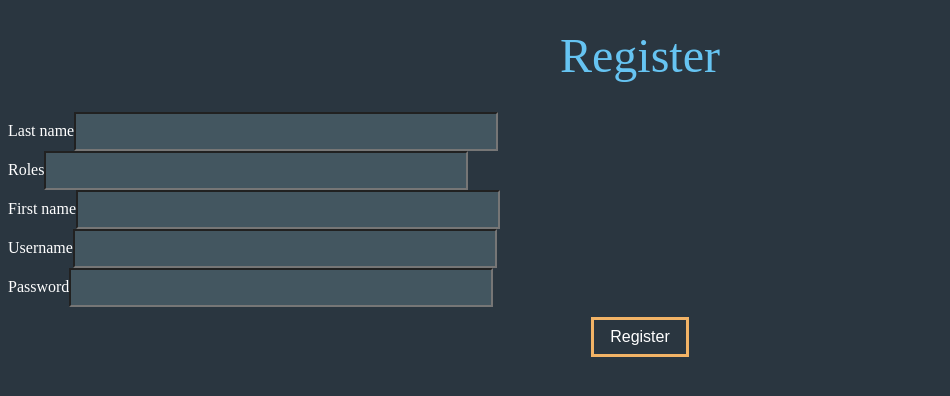
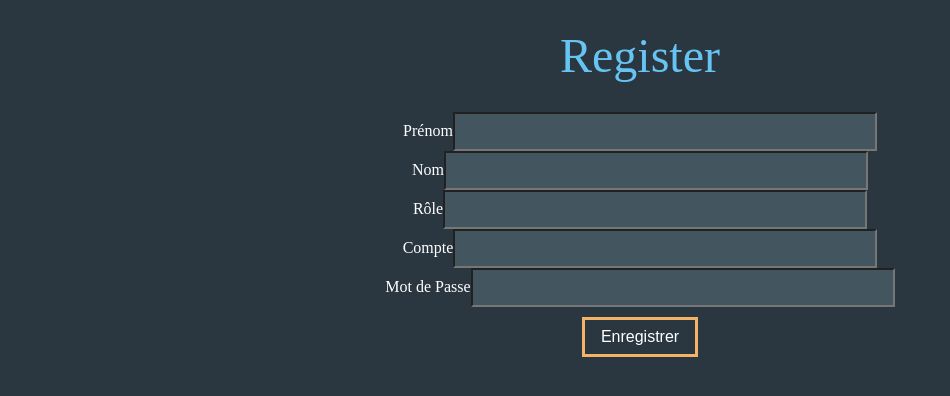
Before and after one commit to Valerian-Touzard/Propar, a Symfony app: template templates/registration/register.html.twig in a window 1280 px wide. Shown: the top 396 px of the page, without its empty margins (0-950 px from the left). Run offline with Twig, Linux system fonts and the light colour scheme; the template is opened without the code that fills it, so the values that code supplies are empty; form fields are guessed from the names that the template uses; some libraries are stand-ins or nearby versions; some web fonts are replaced.

Commit message:
Configure for empty DB
When the DB dont have any Employee the button 'Se connecter' redirect you to register to create the first EXPERT Employee

```diff
--- a/src/Form/RegistrationFormType.php
+++ b/src/Form/RegistrationFormType.php
@@ -27,8 +27,6 @@ class RegistrationFormType extends AbstractType
                 array(
                     'choices' => array(
                         'Expert' => 'ROLE_EXPERT',
-                        'Senior' => 'ROLE_SENIOR',
-                        'Apprentice' => 'ROLE_APPRENTICE',
                     )
                 )
             )
--- a/templates/registration/register.html.twig
+++ b/templates/registration/register.html.twig
@@ -5,16 +5,25 @@
 
 {% block body %}
 	<h1>Register</h1>
-
-	{{ form_start(registrationForm) }}
-	{{ form_row(registrationForm.lastName) }}
-	{{ form_row(registrationForm.roles) }}
-	{{ form_row(registrationForm.firstName) }}
-	{{ form_row(registrationForm.username) }}
-	{{ form_row(registrationForm.plainPassword, {
-            label: 'Password'
+	<div class="form">
+		{{ form_start(registrationForm) }}
+		{{ form_row(registrationForm.firstName, {
+            label: 'Prénom'
+        }) }}
+		{{ form_row(registrationForm.lastName, {
+            label: 'Nom'
+        }) }}
+		{{ form_row(registrationForm.roles, {
+            label: 'Rôle'
+        }) }}
+		{{ form_row(registrationForm.username, {
+            label: 'Compte'
+        }) }}
+		{{ form_row(registrationForm.plainPassword, {
+            label: 'Mot de Passe'
         }) }}
 
-	<button type="submit" class="btn">Register</button>
-	{{ form_end(registrationForm) }}
+		<button type="submit" class="btn">Enregistrer</button>
+		{{ form_end(registrationForm) }}
+	</div>
 {% endblock %}
```
Also changed, not shown: src/Controller/RegistrationController.php (+15 -1 lines), src/Controller/SecurityController.php (+18 -2 lines).
